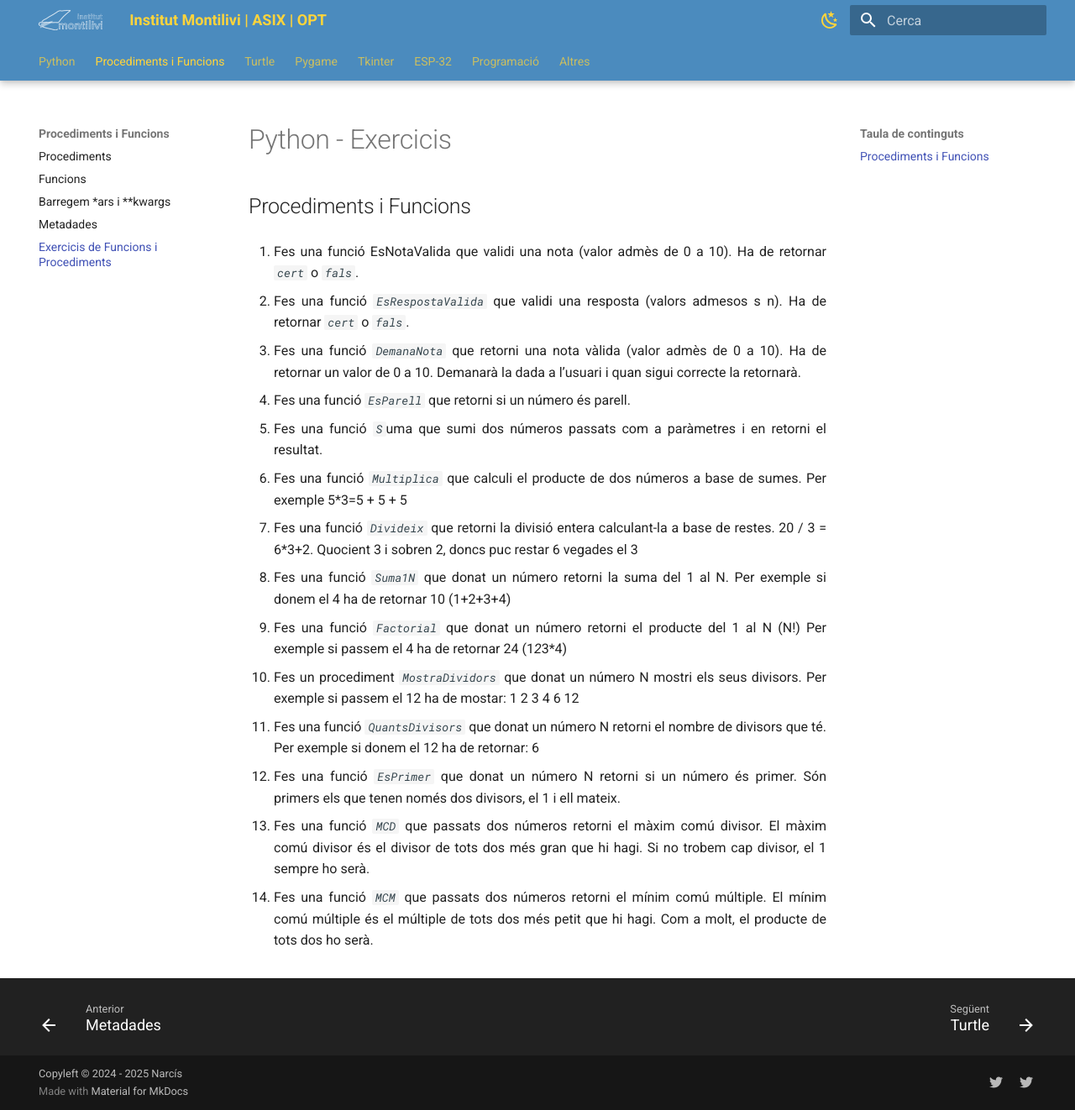
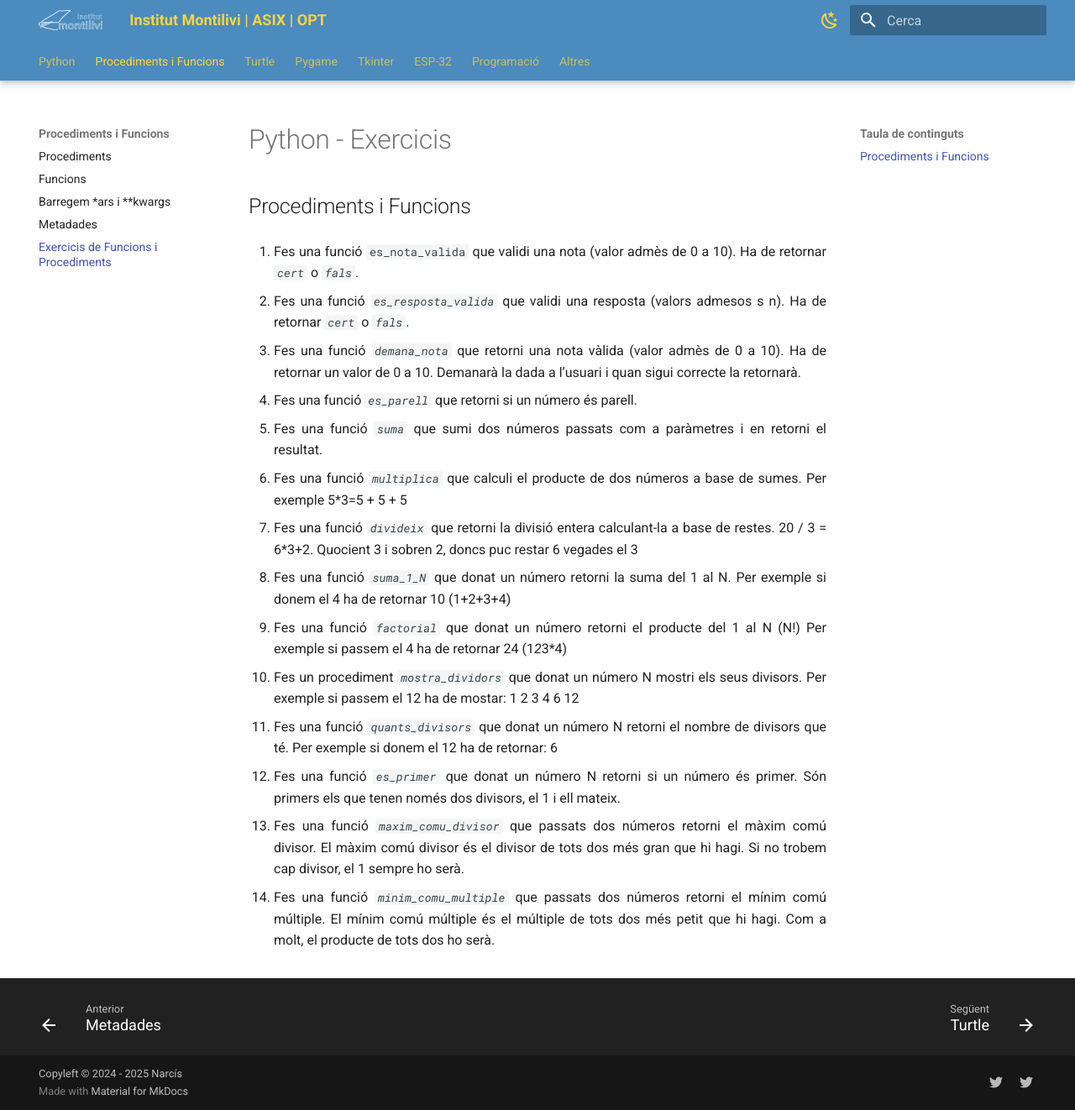
Before and after one commit to nbuisac/ASIX_OPT, an MkDocs documentation site: the page built from docs/python/py_020ex.md, in a window 1280 px wide and 1322 px high. Shown: the whole window at 84% size. Built offline with MkDocs 1.6.1 and Material for MkDocs 9.7.7, drawn with Linux system fonts in a browser that asks for light colours.

Commit message:
Exercicis procediments i funcions snake

```diff
--- a/docs/python/py_020ex.md
+++ b/docs/python/py_020ex.md
@@ -2,44 +2,41 @@
 
 ## Procediments i Funcions
 
-1. Fes una funció EsNotaValida que validi una nota (valor admès de 0 a 10). Ha de retornar *`cert`* o *`fals`*.
+1. Fes una funció `es_nota_valida` que validi una nota (valor admès de 0 a 10). Ha de retornar *`cert`* o *`fals`*.
 
-2. Fes una funció *`EsRespostaValida`* que validi una resposta (valors admesos s n). Ha de retornar *`cert`* o *`fals`*.
+2. Fes una funció *`es_resposta_valida`* que validi una resposta (valors admesos s n). Ha de retornar *`cert`* o *`fals`*.
 
-3. Fes una funció *`DemanaNota`* que retorni una nota vàlida (valor admès de 0 a 10). Ha de
+3. Fes una funció *`demana_nota`* que retorni una nota vàlida (valor admès de 0 a 10). Ha de
 retornar un valor de 0 a 10. Demanarà la dada a l’usuari i quan sigui correcte la retornarà.
 
-4. Fes una funció *`EsParell`* que retorni si un número és parell.
+4. Fes una funció *`es_parell`* que retorni si un número és parell.
 
-5. Fes una funció *`S`*uma que sumi dos números passats com a paràmetres i en retorni el
+5. Fes una funció *`suma`* que sumi dos números passats com a paràmetres i en retorni el
 resultat.
 
-6. Fes una funció *`Multiplica`* que calculi el producte de dos números a base de sumes. Per
+6. Fes una funció *`multiplica`* que calculi el producte de dos números a base de sumes. Per
 exemple 5*3=5 + 5 + 5
 
-7. Fes una funció *`Divideix`* que retorni la divisió entera calculant-la a base de restes. 20 / 3 = 6*3+2. Quocient 3 i sobren 2, doncs puc restar 6 vegades el 3
+7. Fes una funció *`divideix`* que retorni la divisió entera calculant-la a base de restes. 20 / 3 = 6*3+2. Quocient 3 i sobren 2, doncs puc restar 6 vegades el 3
 
-8. Fes una funció *`Suma1N`* que donat un número retorni la suma del 1 al N. Per exemple si donem el 4 ha de retornar 10 (1+2+3+4)
+8. Fes una funció *`suma_1_N`* que donat un número retorni la suma del 1 al N. Per exemple si donem el 4 ha de retornar 10 (1+2+3+4)
 
-9. Fes una funció *`Factorial`* que donat un número retorni el producte del 1 al N (N!)
+9. Fes una funció *`factorial`* que donat un número retorni el producte del 1 al N (N!)
 Per exemple si passem el 4 ha de retornar 24 (1*2*3*4)
 
-10. Fes un procediment *`MostraDividors`* que donat un número N mostri els seus divisors.
+10. Fes un procediment *`mostra_dividors`* que donat un número N mostri els seus divisors.
 Per exemple si passem el 12 ha de mostar: 1 2 3 4 6 12
 
-11. Fes una funció *`QuantsDivisors`* que donat un número N retorni el nombre de divisors que
-té.
+11. Fes una funció *`quants_divisors`* que donat un número N retorni el nombre de divisors que té.
 Per exemple si donem el 12 ha de retornar: 6
 
-12. Fes una funció *`EsPrimer`* que donat un número N retorni si un número és primer.
+12. Fes una funció *`es_primer`* que donat un número N retorni si un número és primer.
 Són primers els que tenen només dos divisors, el 1 i ell mateix.
 
-13. Fes una funció *`MCD`* que passats dos números retorni el màxim comú divisor.
-El màxim comú divisor és el divisor de tots dos més gran que hi hagi. Si no trobem cap
-divisor, el 1 sempre ho serà.
+13. Fes una funció *`maxim_comu_divisor`* que passats dos números retorni el màxim comú divisor.
+El màxim comú divisor és el divisor de tots dos més gran que hi hagi. Si no trobem cap divisor, el 1 sempre ho serà.
 
-14. Fes una funció *`MCM`* que passats dos números retorni el mínim comú múltiple.
-El mínim comú múltiple és el múltiple de tots dos més petit que hi hagi. Com a molt, el
-producte de tots dos ho serà.
+14. Fes una funció *`minim_comu_multiple`* que passats dos números retorni el mínim comú múltiple.
+El mínim comú múltiple és el múltiple de tots dos més petit que hi hagi. Com a molt, el producte de tots dos ho serà.
 
 --8<-- ".acronims.txt"
```
